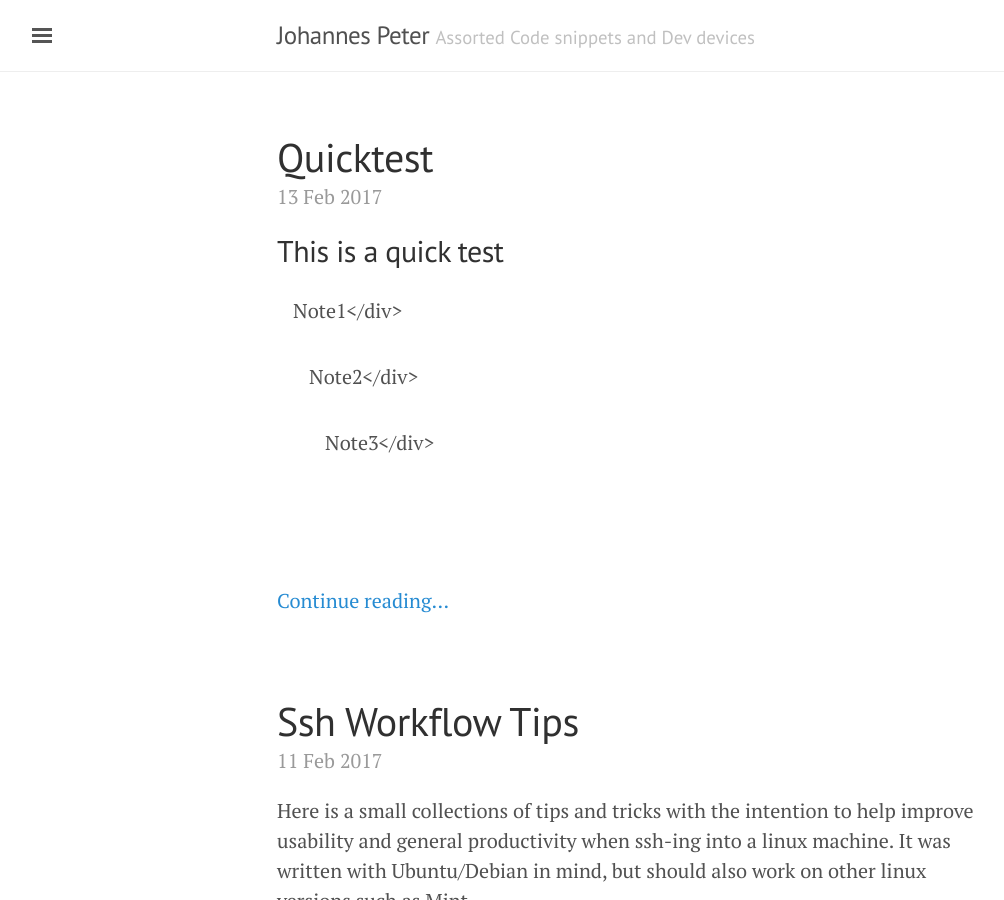
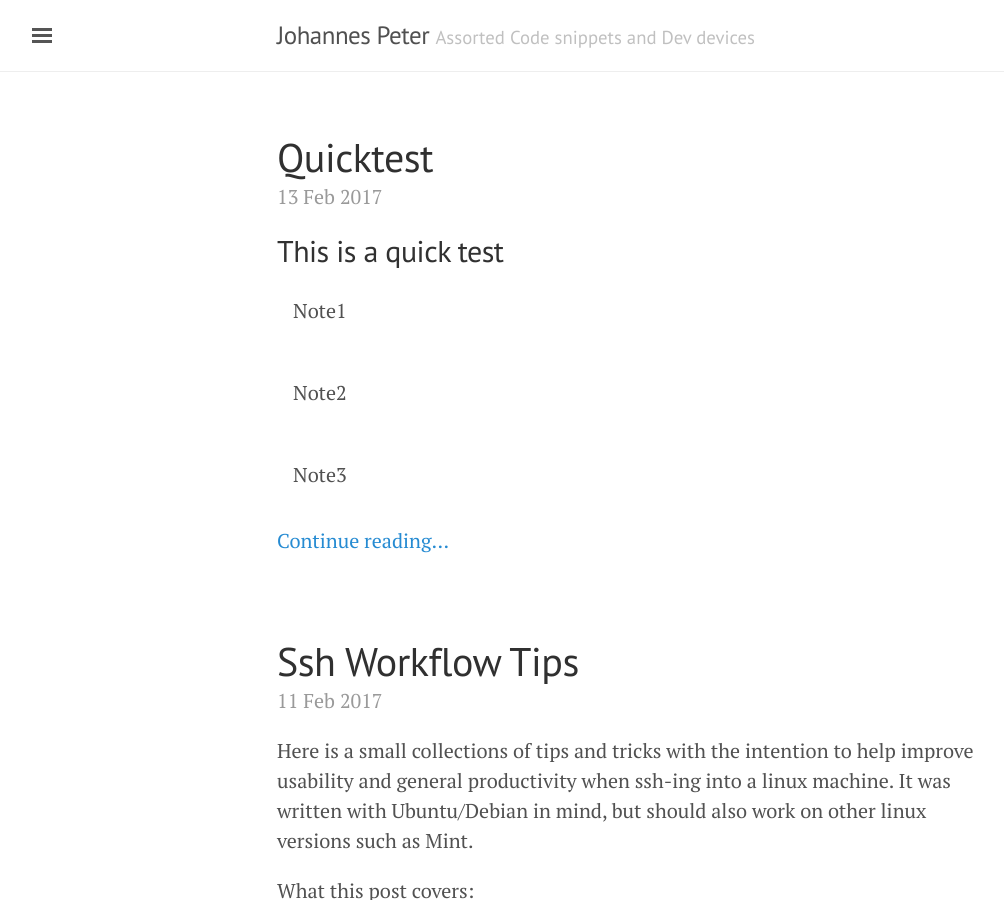
Before and after one commit to JohannesMP/com.johannesmp.blog, a Jekyll site: the page built from index.html, in a window 1280 px wide and 900 px high. Shown: the whole window, without its empty margins (3-1007 px from the left). Built offline with Jekyll 4.4.1, drawn with Linux system fonts in a browser that asks for light colours; nearby versions of some CDN libraries; the list of posts is cut into pages by our own code; comment, search, counter and statistics services are not loaded.

Commit message:
no need for extra div

```diff
--- a/_includes/custom/alert.html
+++ b/_includes/custom/alert.html
@@ -1 +1 @@
-<div markdown="0" class="alert{% if include.class != null %} {{include.class}}{% endif %}" role=alert><div markdown=1 class="alert-message">{{include.message}}</div>
+<div markdown="0" class="alert{% if include.class != null %} {{include.class}}{% endif %}" role=alert>{{include.message}}</div>
```
